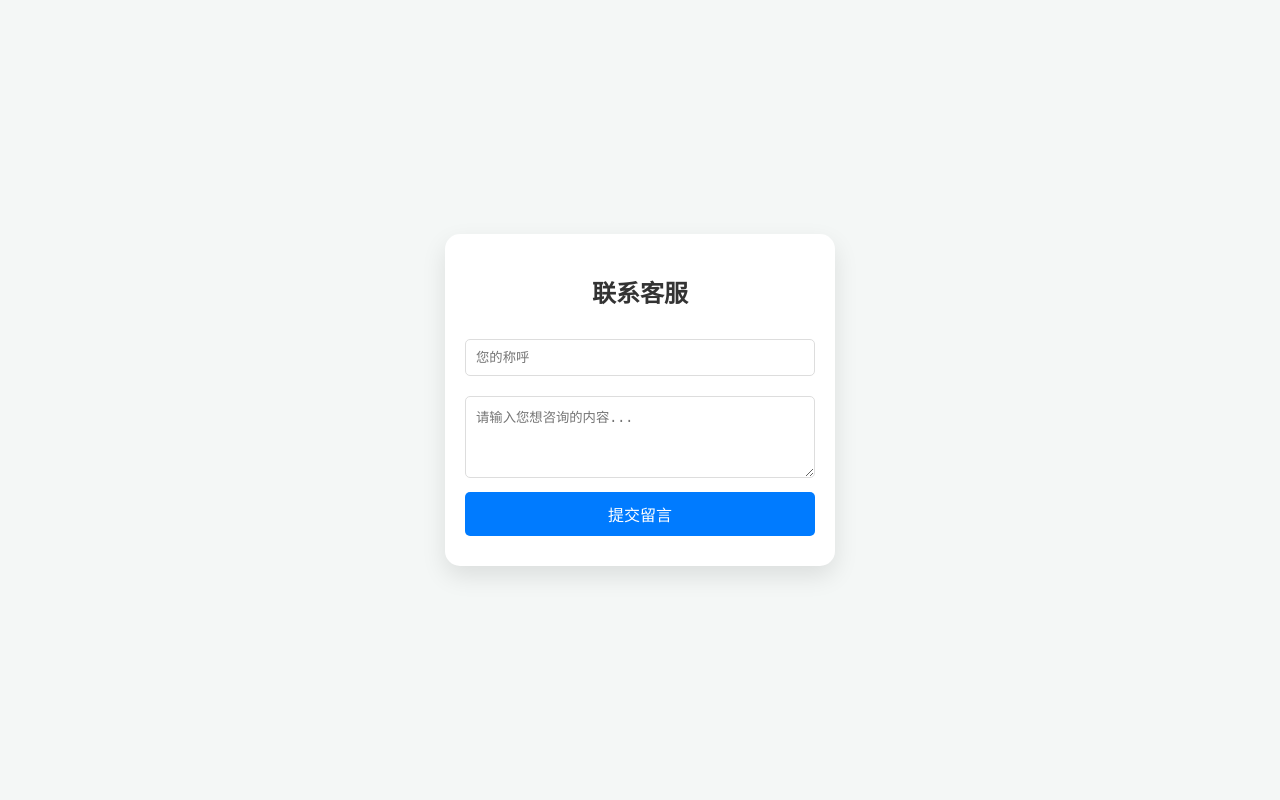
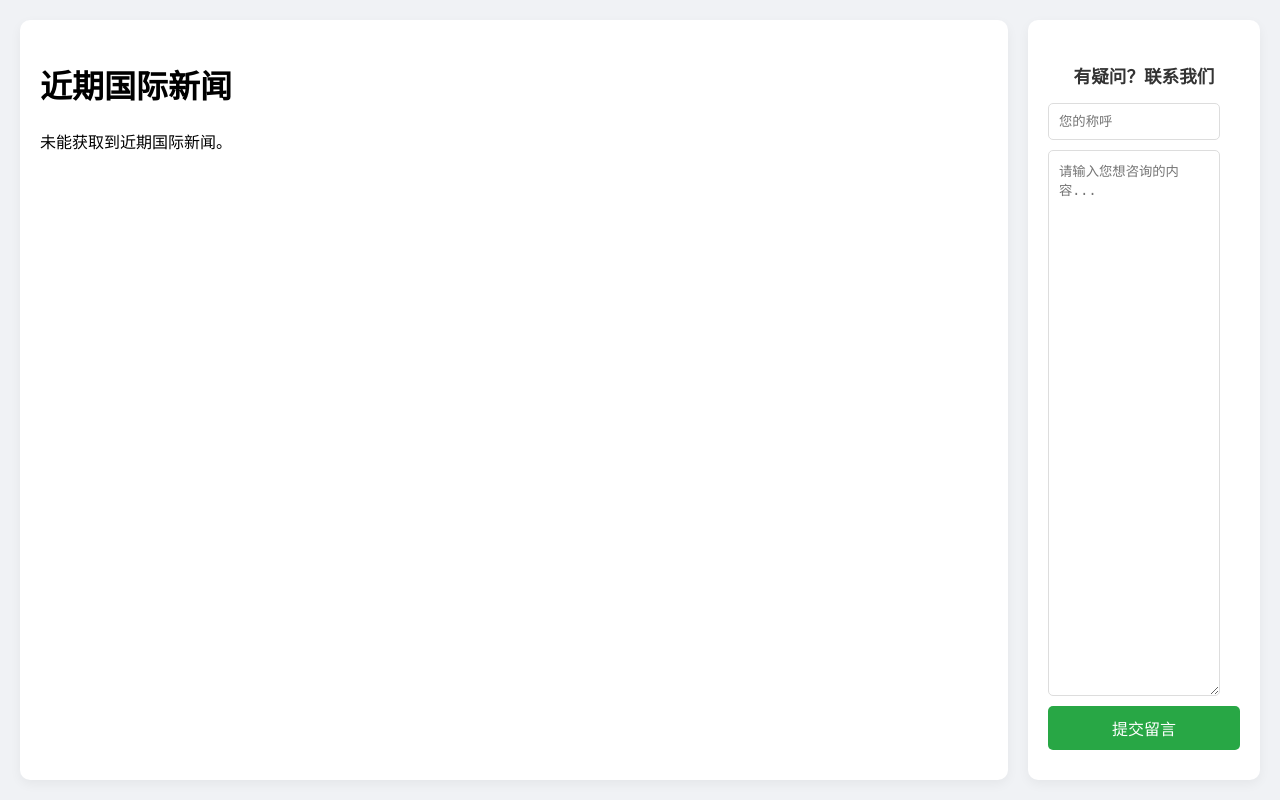
Before and after one commit to ffei7527/-xinwen007, a Flask app: template templates/index.html in a window 1280 px wide. Run offline with Flask 3, Linux system fonts and the light colour scheme; the template is opened without the code that fills it, so the values that code supplies are empty.

Commit message:
Update title and layout for news and contact sections

```diff
--- a/templates/index.html
+++ b/templates/index.html
@@ -3,24 +3,144 @@
 <head>
     <meta charset="UTF-8">
     <meta name="viewport" content="width=device-width, initial-scale=1.0">
-    <title>在线客服系统</title>
+    <title>近期国际新闻 & 联系客服</title>
     <style>
-        body { font-family: sans-serif; background-color: #f4f7f6; display: flex; justify-content: center; align-items: center; height: 100vh; margin: 0; }
-        .chat-container { width: 350px; background: white; padding: 20px; border-radius: 15px; box-shadow: 0 10px 25px rgba(0,0,0,0.1); }
-        h2 { color: #333; text-align: center; }
-        input, textarea { width: 100%; padding: 10px; margin: 10px 0; border: 1px solid #ddd; border-radius: 5px; box-sizing: border-box; }
-        button { width: 100%; padding: 10px; background-color: #007bff; color: white; border: none; border-radius: 5px; cursor: pointer; font-size: 16px; }
-        button:hover { background-color: #0056b3; }
-        #status { text-align: center; margin-top: 10px; font-size: 14px; color: green; }
+        body {
+            font-family: 'Segoe UI', Tahoma, Geneva, Verdana, sans-serif;
+            margin: 0;
+            padding: 0;
+            background-color: #f0f2f5;
+            display: grid;
+            grid-template-columns: 8fr 2fr; /* 主内容区占 8 份，客服区占 2 份，总共 10 份，即 8/10 和 2/10 = 1/5, 近似 1/8 */
+            min-height: 100vh;
+            gap: 20px; /* 两栏之间的间距 */
+        }
+        .main-content {
+            background-color: #ffffff;
+            padding: 20px;
+            box-shadow: 0 4px 12px rgba(0,0,0,0.05);
+            border-radius: 10px;
+            margin-left: 20px; /* 左侧留边 */
+            margin-top: 20px;
+            margin-bottom: 20px;
+            overflow-y: auto; /* 内容过多时可滚动 */
+        }
+        .sidebar {
+            background-color: #ffffff;
+            padding: 20px;
+            box-shadow: 0 4px 12px rgba(0,0,0,0.05);
+            border-radius: 10px;
+            margin-right: 20px; /* 右侧留边 */
+            margin-top: 20px;
+            margin-bottom: 20px;
+        }
+
+        /* 新闻样式 */
+        .news-item {
+            border-bottom: 1px solid #eee;
+            padding-bottom: 15px;
+            margin-bottom: 15px;
+        }
+        .news-item:last-child {
+            border-bottom: none;
+        }
+        .news-item h3 {
+            color: #333;
+            margin-top: 0;
+            margin-bottom: 5px;
+            font-size: 1.2em;
+        }
+        .news-item p {
+            color: #666;
+            line-height: 1.6;
+            font-size: 0.9em;
+        }
+        .news-item a {
+            color: #007bff;
+            text-decoration: none;
+        }
+        .news-item a:hover {
+            text-decoration: underline;
+        }
+
+        /* 客服模块样式 */
+        .chat-container {
+            /* 移除之前绝对定位的样式，改为融入布局 */
+            padding: 0; /* sidebar 已经有 padding */
+            box-shadow: none; /* sidebar 已经有 box-shadow */
+            border-radius: 0; /* sidebar 已经有 border-radius */
+            height: 100%; /* 填充整个 sidebar */
+            display: flex;
+            flex-direction: column;
+        }
+        h4 { color: #333; text-align: center; margin-bottom: 15px; font-size: 1.1em; }
+        input, textarea {
+            width: calc(100% - 20px); /* 减去 padding */
+            padding: 10px;
+            margin-bottom: 10px;
+            border: 1px solid #ddd;
+            border-radius: 5px;
+            box-sizing: border-box;
+            flex-shrink: 0; /* 不会被挤压 */
+        }
+        textarea {
+            flex-grow: 1; /* 占据剩余空间 */
+            resize: vertical; /* 允许垂直调整大小 */
+            min-height: 80px; /* 最小高度 */
+        }
+        button {
+            width: 100%;
+            padding: 10px;
+            background-color: #28a745; /* 绿色按钮更符合“联系”主题 */
+            color: white;
+            border: none;
+            border-radius: 5px;
+            cursor: pointer;
+            font-size: 16px;
+            margin-top: auto; /* 按钮始终在底部 */
+            flex-shrink: 0;
+        }
+        button:hover { background-color: #218838; }
+        #status { text-align: center; margin-top: 10px; font-size: 13px; color: #28a745; }
+
+        /* 响应式调整：小屏幕下堆叠 */
+        @media (max-width: 768px) {
+            body {
+                grid-template-columns: 1fr; /* 单列布局 */
+                gap: 0;
+            }
+            .main-content, .sidebar {
+                margin: 10px;
+            }
+            .sidebar {
+                margin-top: 0; /* 紧贴新闻内容 */
+            }
+        }
     </style>
 </head>
 <body>
-    <div class="chat-container">
-        <h2>联系客服</h2>
-        <input type="text" id="name" placeholder="您的称呼">
-        <textarea id="message" rows="4" placeholder="请输入您想咨询的内容..."></textarea>
-        <button onclick="sendMessage()">提交留言</button>
-        <div id="status"></div>
+    <div class="main-content">
+        <h1>近期国际新闻</h1>
+        {% if news %}
+            {% for article in news %}
+                <div class="news-item">
+                    <h3><a href="{{ article.url }}" target="_blank">{{ article.title }}</a></h3>
+                    <p>{{ article.description }}</p>
+                </div>
+            {% endfor %}
+        {% else %}
+            <p>未能获取到近期国际新闻。</p>
+        {% endif %}
+    </div>
+
+    <div class="sidebar">
+        <div class="chat-container">
+            <h4>有疑问？联系我们</h4>
+            <input type="text" id="name" placeholder="您的称呼">
+            <textarea id="message" rows="4" placeholder="请输入您想咨询的内容..."></textarea>
+            <button onclick="sendMessage()">提交留言</button>
+            <div id="status"></div>
+        </div>
     </div>
 
     <script>
@@ -29,9 +149,15 @@
             const message = document.getElementById('message').value;
             const status = document.getElementById('status');
 
-            if (!name || !message) { status.innerText = "请填写完整信息"; return; }
+            if (!name || !message) {
+                status.innerText = "请填写完整信息！";
+                status.style.color = "red";
+                return;
+            }
 
             status.innerText = "正在发送...";
+            status.style.color = "gray";
+
             try {
                 const response = await fetch('/send_message', {
                     method: 'POST',
@@ -40,10 +166,13 @@
                 });
                 const data = await response.json();
                 status.innerText = data.message;
+                status.style.color = "green";
                 document.getElementById('name').value = '';
                 document.getElementById('message').value = '';
             } catch (error) {
-                status.innerText = "发送失败，请重试";
+                console.error("发送失败:", error);
+                status.innerText = "发送失败，请重试！";
+                status.style.color = "red";
             }
         }
     </script>
```
